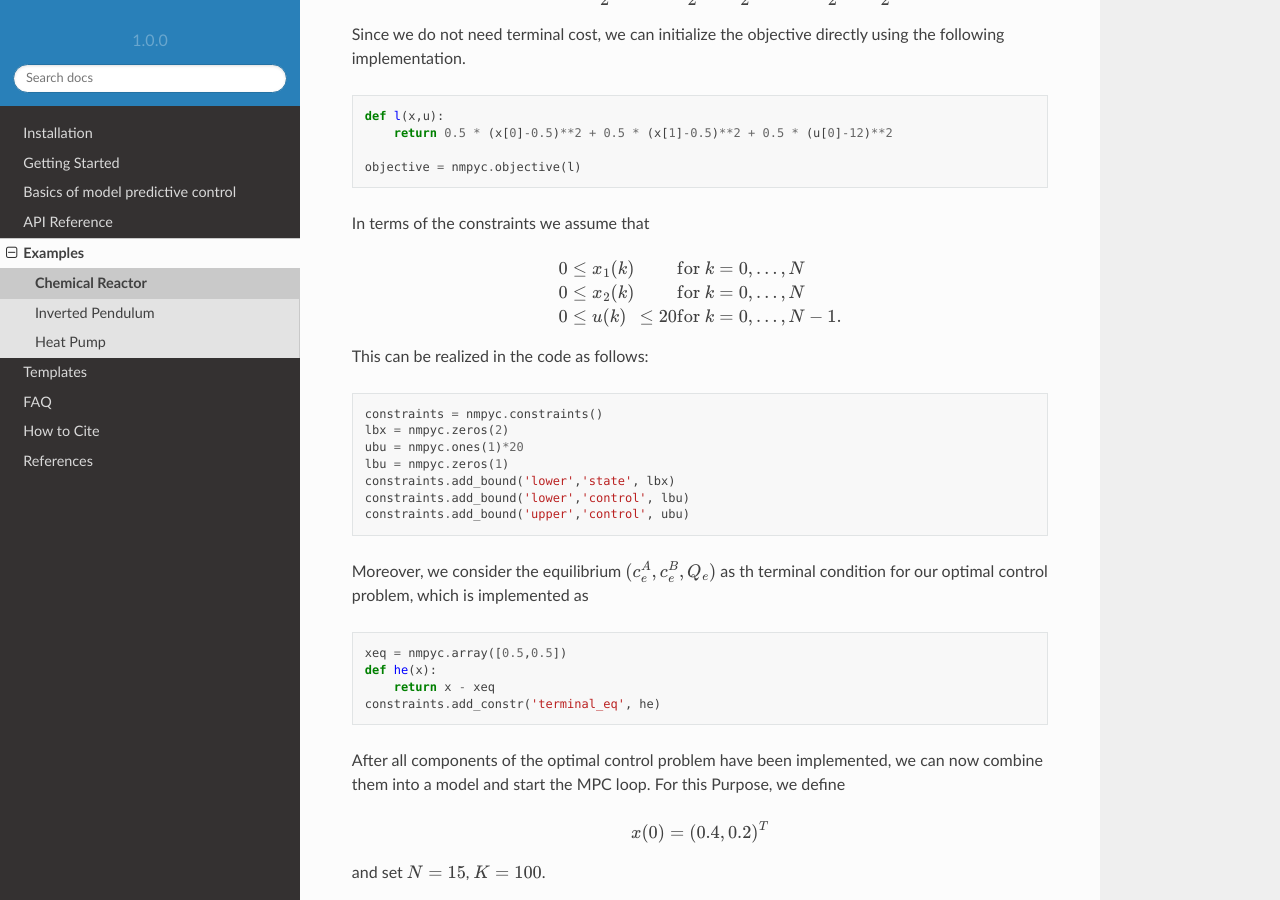
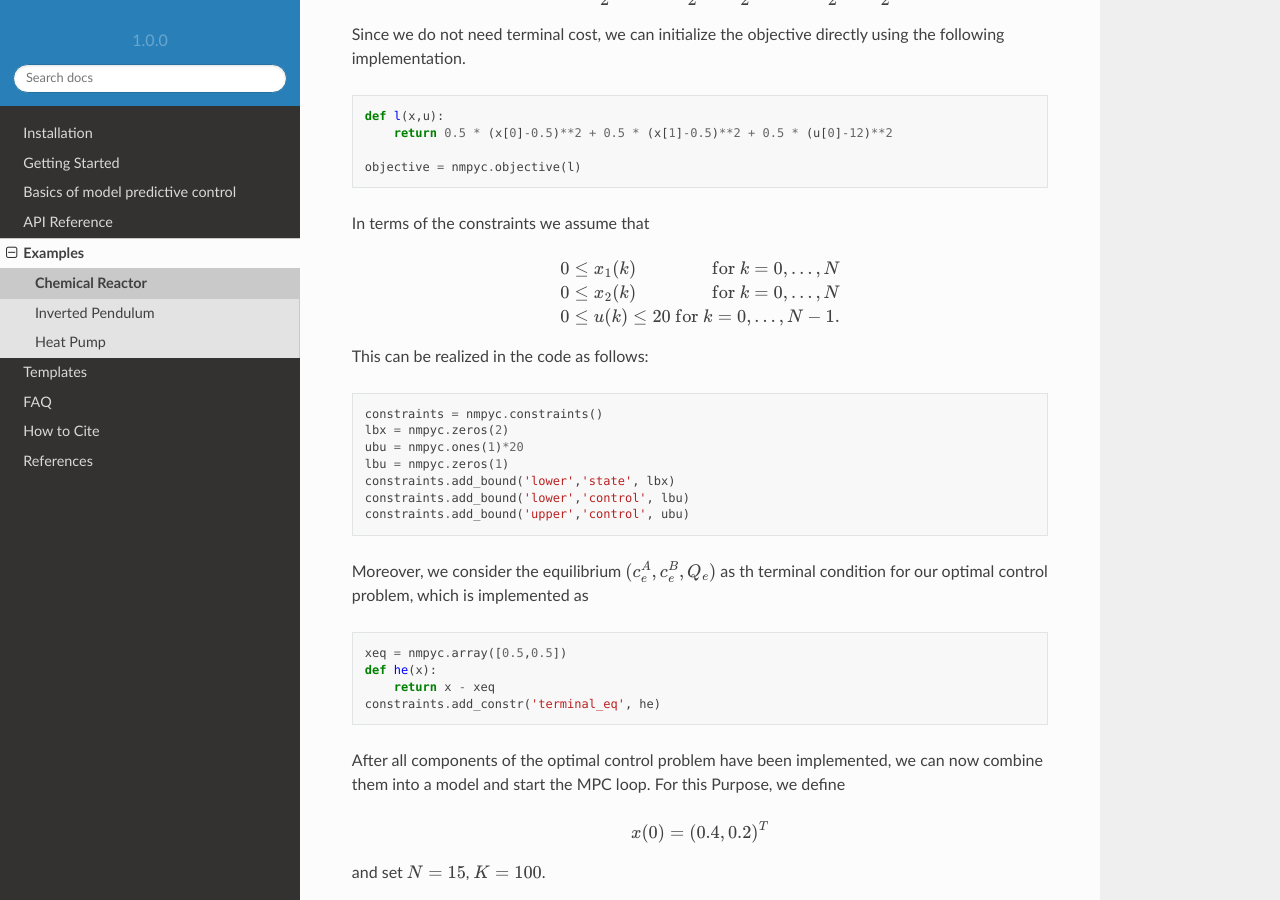
Before and after one commit to nMPyC/nmpyc, a Sphinx documentation site: the page built from docs/source/example/reactor.rst, in a window 1280 px wide and 900 px high, scrolled down 1298 px. Built offline with Sphinx 7.4.7 and the Read the Docs theme 2.0.0, drawn with Linux system fonts in a browser that asks for light colours; cross-references to code outside the pages are shown as plain code.

```diff
--- a/docs/source/example/reactor.rst
+++ b/docs/source/example/reactor.rst
@@ -79,9 +79,9 @@ In terms of the constraints we assume that
 
 .. math::
 
-   0 &\leq x_1(k) & &\text{for } k=0,\ldots,N \\
-   0 &\leq x_2(k) & &\text{for } k=0,\ldots,N \\
-   0 &\leq u(k) &\leq 20 &\text{for } k=0,\ldots,N-1.
+   0 &\leq x_1(k) &\text{ for } k=0,\ldots,N \\
+   0 &\leq x_2(k) &\text{ for } k=0,\ldots,N \\
+   0 &\leq u(k) \leq 20 &\text{ for } k=0,\ldots,N-1.
 
 This can be realized in the code as follows:
 
```
